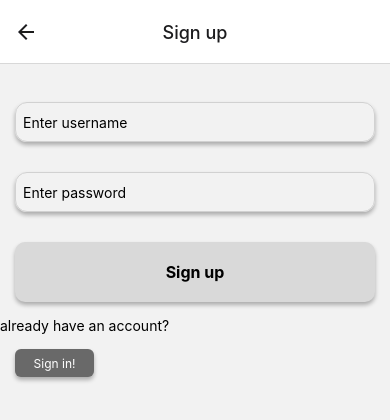
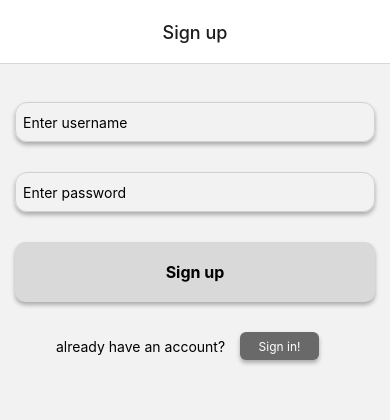
Before and after one commit to HessaAlRahmani/journal-frontend, a React Native app: screen /SignUp in a window 390 px wide. Shown: the top 420 px of the page. Built offline with nearby package versions, Linux system fonts and the light colour scheme; what native-base would draw is missing.

Commit message:
sign in and sign up screens

```diff
--- a/components/authentication/SignUp.js
+++ b/components/authentication/SignUp.js
@@ -42,13 +42,22 @@ export default function SignUp({ navigation }) {
         />
       </View>
       <ExtraBigButton onPress={signup} text={"Sign up"} />
-      <Text>already have an account?</Text>
-      <SmallButton
-        onPress={() => {
-          navigation.navigate("SignIn");
+      <View
+        style={{
+          flex: 1,
+          flexDirection: "row",
+          alignItems: "center",
+          justifyContent: "center",
         }}
-        text={"Sign in!"}
-      />
+      >
+        <Text style={{ width: "auto" }}>already have an account?</Text>
+        <SmallButton
+          onPress={() => {
+            navigation.navigate("SignIn");
+          }}
+          text={"Sign in!"}
+        />
+      </View>
     </SafeAreaView>
   );
 }
--- a/components/navigation/stackNavs/signUpStackNav.js
+++ b/components/navigation/stackNavs/signUpStackNav.js
@@ -14,7 +14,7 @@ const { Navigator, Screen } = createStackNavigator();
 export default function SignUpStackNavigator() {
   return (
     <Navigator
-      initialRouteName="BottomNav"
+      initialRouteName="SignUp"
       screenOptions={{
         tabBarActiveTintColor: "black",
         headerTitleAlign: "center",
```
